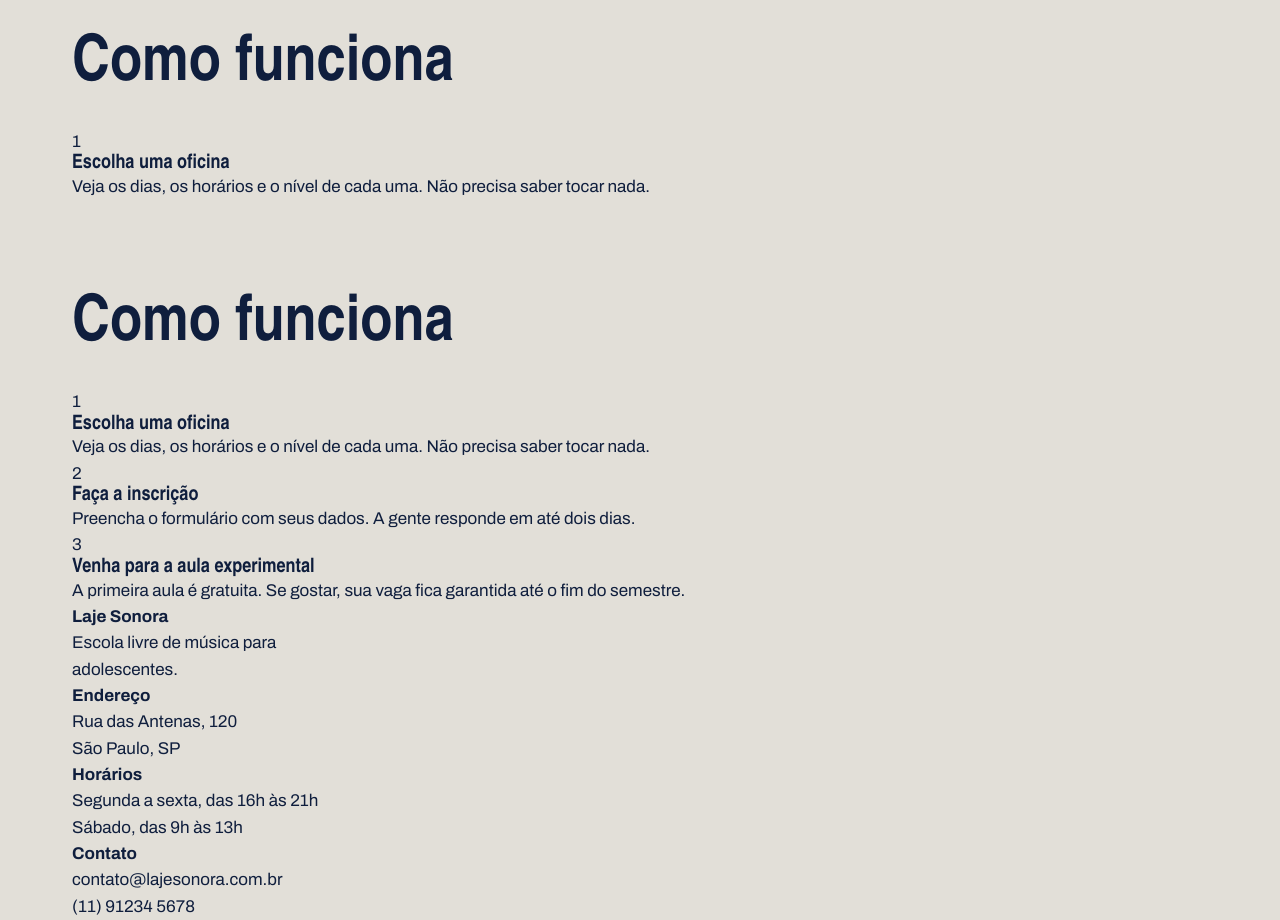
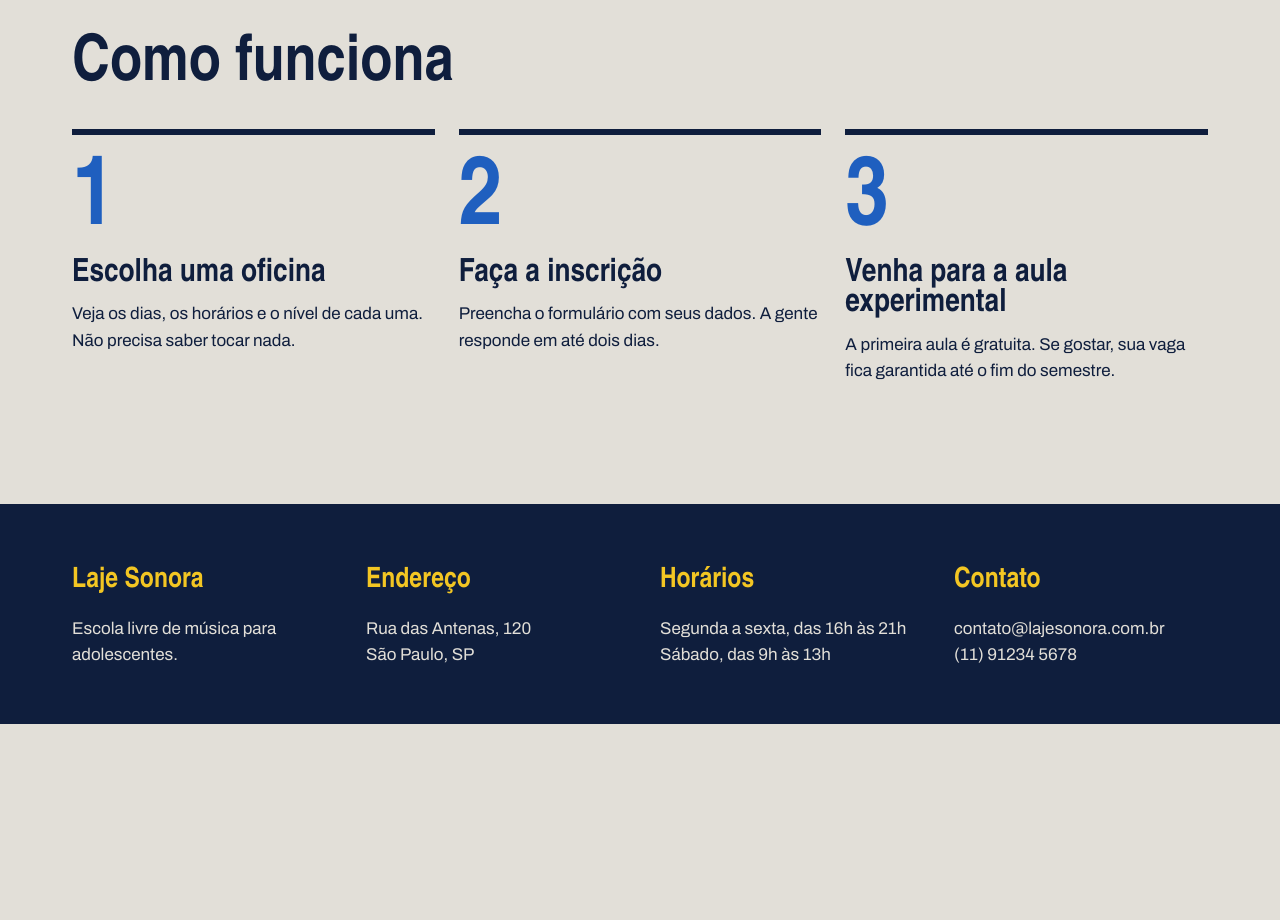
Before and after one commit to jpjoao7373-alt/laje_sonora, a plain HTML site: page index.html in a window 1280 px wide. Shown: the part 1800-2720 px from the top of the page. After the commit the page ends 2524 px from the top, so only its background shows below. Drawn offline with Linux system fonts and the light colour scheme; a web font is replaced by a local one.

Commit message:
Página inicial pronta

```diff
--- a/index.css
+++ b/index.css
@@ -187,3 +187,51 @@ max-width: 9ch;
     display: flex;
     justify-content: space-between;
 }
+
+
+.passos {
+    display: flex;
+    gap: 24px;
+  }
+
+  .passo {
+    border-top: 6px solid var(--tinta);
+    padding-top: 20px;
+    flex: 1;
+  }
+
+  .passo-numero {
+    font-family: var(--fonte-cartaz);
+    font-size: 96px;
+    font-weight: 900;
+    line-height: 1;
+    color: var(--caixa-dagua);
+  }
+
+  .passo h3 {
+    font-size: 32px;
+    margin-block: 8px 12px;
+  }
+
+.rodapé {
+    margin-top: 120px;
+    background-color: var(--tinta);
+    color: var(--concreto);
+    padding-block: 56px;
+}
+
+.rodape-colunas {
+    display: flex;
+    gap: 40px;
+}
+
+.rodapé-coluna {
+    flex: 1;
+}
+
+.rodapé h4 {
+    font-family: var(--fonte-cartaz);
+    font-size: 28px;
+    color: var(--fita);
+    margin-bottom: 12px;
+}
--- a/index.html
+++ b/index.html
@@ -150,14 +150,7 @@
                 </article>
 
         </section>
-        <section class="conteudo secao">
-            <h2 class="titulo-secao">Como funciona</h2>
-            <div class="passos">
-                <p class="passo-numero">1</p>
-                <h3>Escolha uma oficina</h3>
-                <p>Veja os dias, os horários e o nível de cada uma. Não precisa saber tocar nada.</p>
-            </div>
-        </section>
+
         <section class="conteudo secao">
             <h2 class="titulo-secao"> Como funciona </h2>
             <div class="passos">
@@ -166,16 +159,20 @@
                     <h3>Escolha uma oficina</h3>
                     <p>Veja os dias, os horários e o nível de cada uma. Não precisa saber tocar nada.</p>
                 </div>
-            </div>
+
+
                 <div class="passo">
                     <p class="passo-numero"> 2 </p>
                     <h3>Faça a inscrição</h3>
                     <p>Preencha o formulário com seus dados. A gente responde em até dois dias.</p>
                 </div>
+
+
                 <div class="passo">
                    <p class="passo-numero"> 3 </p>
                    <h3>Venha para a aula experimental</h3>
                    <p>A primeira aula é gratuita. Se gostar, sua vaga fica garantida até o fim do semestre.</p>
+               </div>
             </div>
         </section>
     </main>
@@ -184,7 +181,7 @@
         <div class="conteudo rodape-colunas">
             <div class="rodapé-coluna">
                 <h4>Laje Sonora</h4>
-                <p>Escola livre de música para  <br> adolescentes.</p>
+                <p>Escola livre de música para <br> adolescentes.</p>
             </div>
 
             <div class="rodapé-coluna">
```
Lines whose indentation alone changed are shown as unchanged.
